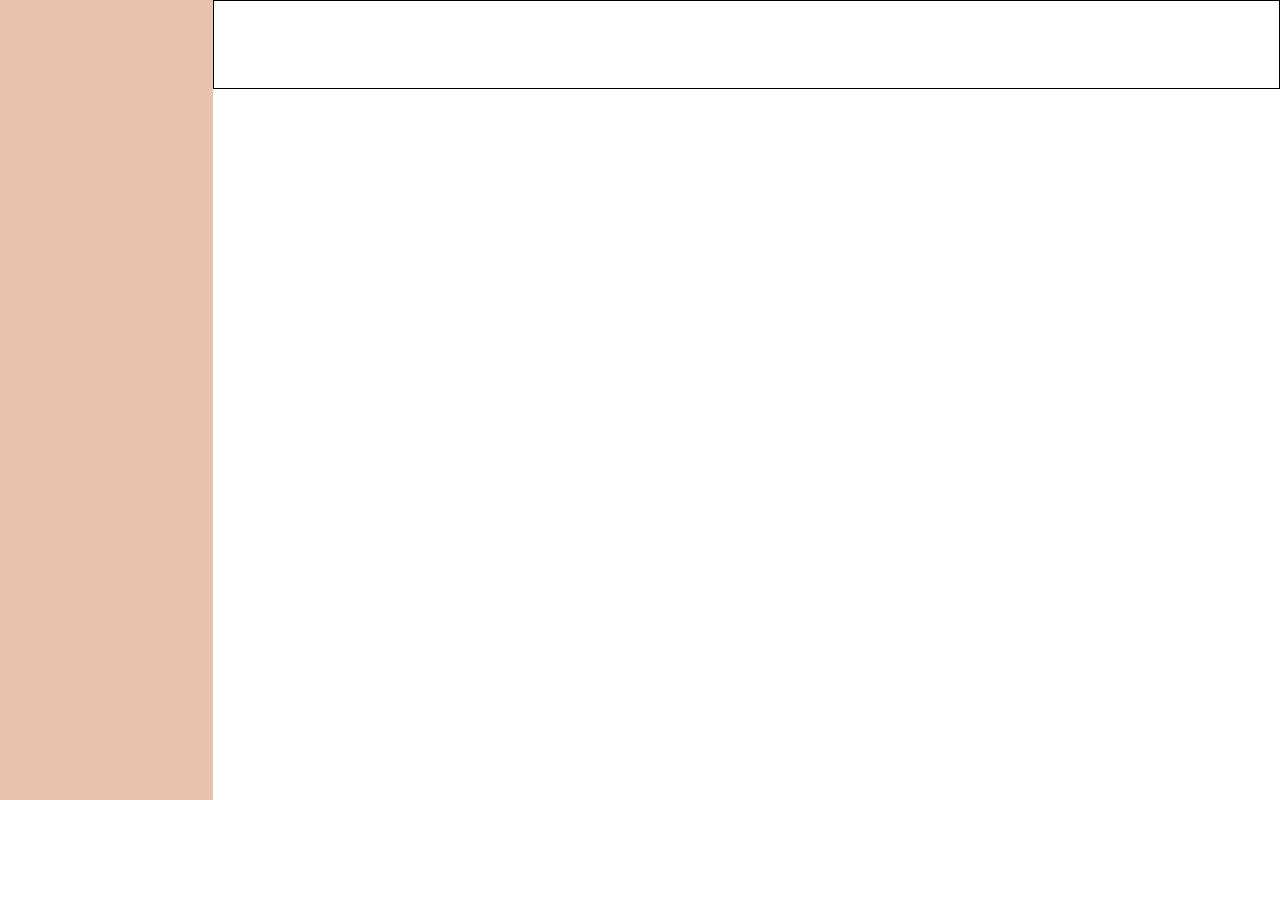
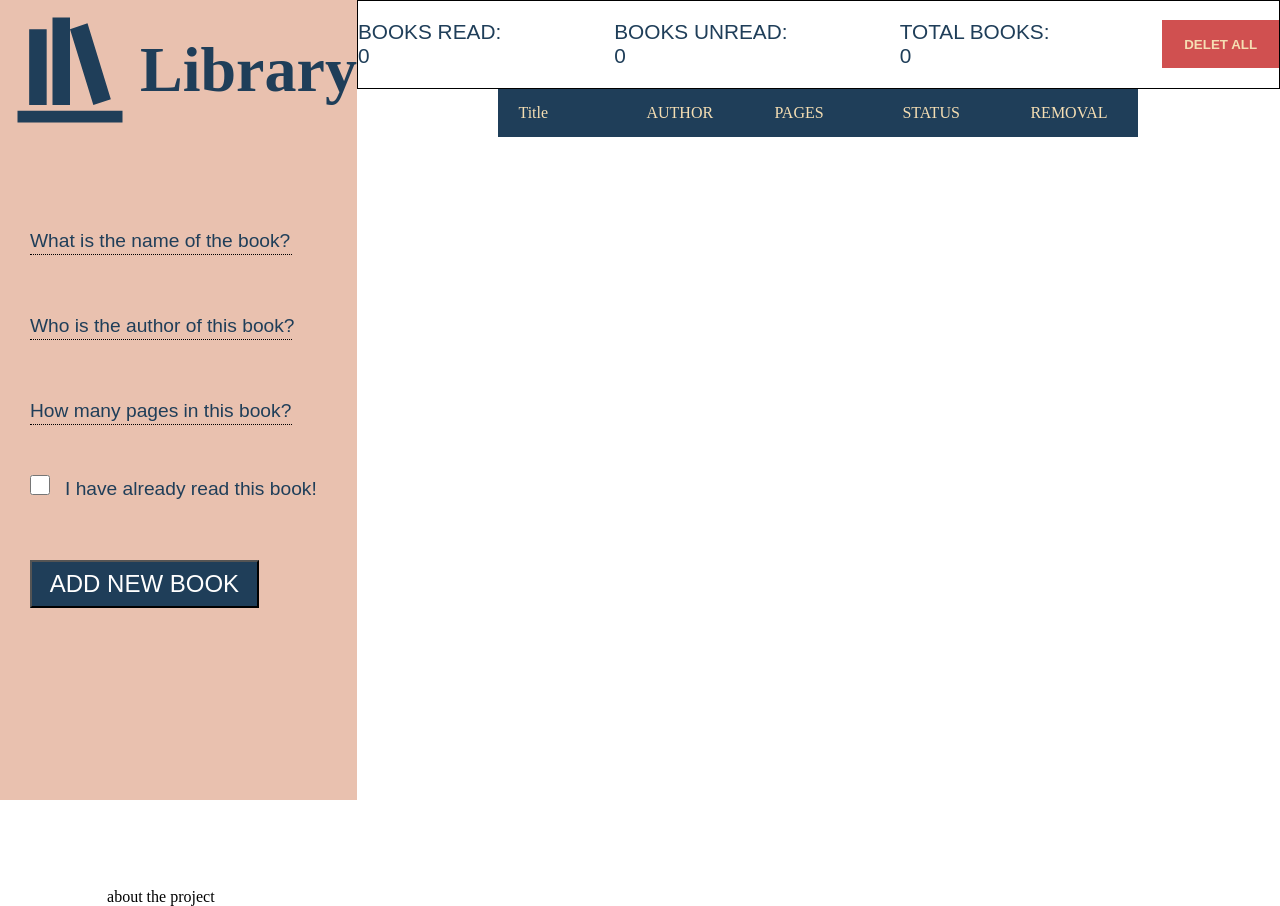
Before and after one commit to OXsatoshi/js-book-library, a plain HTML site: page index.html in a window 1280 px wide. Before the commit the page ends 800 px from the top, so only its background shows below. Drawn offline with Linux system fonts and the light colour scheme; a web font is replaced by a local one.

Commit message:
Add add new boock feature

```diff
--- a/index.html
+++ b/index.html
@@ -1,21 +1,61 @@
 <!DOCTYPE html>
 <html lang="en">
+
 <head>
     <meta charset="UTF-8">
     <meta name="viewport" content="width=device-width, initial-scale=1.0">
     <title>Book Library</title>
+    <link rel="preconnect" href="https://fonts.googleapis.com">
+<link rel="preconnect" href="https://fonts.gstatic.com" crossorigin>
+<link href="https://fonts.googleapis.com/css2?family=Marcellus+SC&display=swap" rel="stylesheet">
     <link rel="stylesheet" href="styles.css">
     <script src="script.js" defer></script>
 </head>
+
 <body>
     <header>
-
+        <div class="books-read"><span>BOOKS READ: </span><span>0</span></div>
+        <div class="books-unread"><span>BOOKS UNREAD: </span><span>0</span></div>
+        <div class="book-total"><span>TOTAL BOOKS: </span><span>0</span></div>
+         <button class="delete-all">DELET ALL</button>
     </header>
     <div class="side-bare">
-
+        <div class="logo">
+            <svg xmlns="http://www.w3.org/2000/svg" viewBox="0 0 24 24">
+                <title>bookshelf</title>
+                <path d="M9 3V18H12V3H9M12 5L16 18L19 17L15 4L12 5M5 5V18H8V5H5M3 19V21H21V19H3Z" />
+            </svg>
+            <h2>Library</h2>
+        </div>
+        <form >
+            <label for="book-name">What is the name of the book?</label>
+            <input id="book-name" name="book-name" type="text">
+            <label for="book-author">Who is the author of this book?</label>
+            <input id="book-author" name="book-author" type="text">
+            <label for="book-page-number">How many pages in this book?</label>
+            <input id="book-page-number" name="book-page-number" type="number">
+            <label for="is-book-readed" class="check-box-label"><input type="checkbox" name="is-book-readed" id="is-book-readed">I have already read this book!</label>
+            <button class="submit" type="submit">ADD NEW BOOK</button>
+        </form>
+        <div class="footer">about the project</div>
     </div>
     <main>
+        <table>
+            <thead>
+                <tr class="tr-style">
 
+                    <td>Title</td>
+                    <td>AUTHOR</td>
+                    <td>PAGES</td>
+                    <td>STATUS</td>
+                    <td>REMOVAL</td>
+                </tr>
+            </thead>
+            <tbody>
+
+            </tbody>
+        </table>
     </main>
 </body>
+
 </html>
--- a/script.js
+++ b/script.js
@@ -0,0 +1,70 @@
+const inputs = document.querySelectorAll("input");
+const myLibrary =[];
+function Book(title, author,page,statu){
+    this.title = title;
+    this.author = author;
+    this.statu = statu;
+    this.page = page;
+}
+function addBookToLibrary(book){
+ myLibrary.push(book);
+}
+function handleFocus(e){
+    console.log("ho");
+    e.target.previousElementSibling.classList.add("when-input-focused")
+}
+function handlerFocusOut(e){
+    if(!e.target.value){
+            e.target.previousElementSibling.classList.remove("when-input-focused");
+    }
+}
+function attachEventListnerToInputElement(){
+    for(let i = 0 ; i < inputs.length ;i++){
+        inputs[i].addEventListener("focus",handleFocus);
+        inputs[i].addEventListener("focusout",handlerFocusOut);
+    }
+
+}
+const tbody = document.querySelector("tbody");
+attachEventListnerToInputElement();
+const submitButton = document.querySelector(".submit");
+function renderLib(){
+    let trList = [];
+    for (let index = 0; index < myLibrary.length; index++) {
+        let tr = document.createElement("tr");
+
+        tr.style.display = 'flex';
+        tr.classList.add("tr-style");
+        Object.values(myLibrary[index]).forEach((e)=>{
+            let td = document.createElement("td");
+            td.textContent = e;
+            td.classList.add("td-style")
+            tr.appendChild(td);
+        })
+        let td = document.createElement("td");
+        let button = document.createElement("button");
+        button.textContent = 'delte';
+        button.style.backgroundColor = "red";
+        button.style.color ='white';
+        button.style.width = '100px';
+        button.style.height = '1.5rem'
+
+        td.appendChild(button);
+        td.classList.add("td-style");
+        tr.appendChild(td);
+        trList.push(tr);
+
+    }
+    trList.forEach((e)=>tbody.appendChild(e));
+
+}
+function handleSubmiting(e){
+    e.preventDefault();
+  let title = inputs.item(0).value;
+  let author = inputs.item(1).value;;
+  let page =   inputs.item(2).value;;
+  let statu =  inputs.item(3).checked;;
+  addBookToLibrary(new Book(title,author,page,statu));
+  renderLib();
+}
+submitButton.addEventListener("click",handleSubmiting);
--- a/styles.css
+++ b/styles.css
@@ -3,11 +3,15 @@
     padding: 0;
     box-sizing: border-box;
 }
+:root {
+    --main-color: #1f3e59; /* Define a variable */
+  }
 body {
     display: grid;
     height: 100vh;
-    grid-template-columns: 1fr 5fr;
+    grid-template-columns: 1fr 3fr;
     grid-template-rows: 1fr 8fr;
+
 }
 header {
     grid-column: 2 / 3;
@@ -23,3 +27,132 @@ header {
 .main{
     grid-column: 2/3;
 }
+svg {
+    fill: var(--main-color);
+    width: 140px;
+    height: 140px;
+}
+.logo h2{
+    font-family:"Marcellus SC", "Times New Roman", Georgia, Serif;
+    color: var(--main-color);
+    font-size: 4rem;
+}
+.logo {
+    display: flex;
+    align-items: center;
+    justify-content: flex-start;
+}
+form {
+    margin-top: 50px;
+    display: flex;
+    flex-direction: column;
+    gap: 20px;
+    padding-left: 30px;
+}
+input {
+    background-color: #e9c1af;
+    border: none;
+    border-bottom: 1px dotted black;
+    font-size: 1.2rem;
+}
+input:focus {
+    outline: none;
+}
+
+label:not(.check-box-label) {
+    font-family: sans-serif;
+    font-size: 1.2rem;
+    position: relative;
+    top: 40px;
+    transition: transform 0.5s ease;
+    color:#1f3e59
+
+}
+.when-input-focused {
+    transition: transform 0.5s ease;
+    transform: translate(-25px,-20px) scale(0.8);
+}
+.check-box-label{
+    font-family: sans-serif;
+    font-size: 1.2rem;
+    color:#1f3e59
+}
+input[type="checkbox"]{
+    margin-top: 30px;
+    margin-right: 15px;
+    width: 20px;
+    height: 20px;
+}
+input:not(#is-book-readed){
+    width: 80%;
+}
+.submit{
+    background-color:#1f3e59;
+    color: white;
+    font-family: sans-serif;
+    font-size: 1.5rem;
+    width: 70%;
+    height: 3rem;
+    margin-top: 40px;
+}
+.side-bare .footer {
+    position: relative;
+    top: 35%;
+    right: -30%;
+}
+header {
+    display: flex;
+    align-items: center;
+    justify-content: center;
+    gap: 100px;
+    color: #1f3e59;
+    font-size: 1.3rem;
+    font-family: sans-serif;
+}
+header button {
+    background-color: #D05050;
+    border: none;
+    color: wheat;
+    width: 120px;
+    height: 3rem;
+    font-weight: 600;
+}
+table {
+    border-collapse: collapse;
+}
+thead {
+    background-color: var(--main-color);
+    margin:0;
+    color: wheat;
+    height: 3rem;
+    width: 50%;
+
+}
+body > main > table > thead > tr {
+    height: 100%;
+}
+body > main > table > thead > tr > td {
+    width: 150px;
+   flex: 1;
+   padding-top:15px;
+   padding-left: 20px;
+}
+main {
+    display: flex;
+    justify-content: center;
+}
+tr.tr-style {
+  width: 50vw;
+  display: flex;
+
+  align-items: center;
+
+}
+.td-style {
+    flex: 1;
+    height: 3rem;
+    padding-top:15px;
+    padding-left: 20px;
+    font-family: sans-serif;
+    font-size: 1.2rem;
+}
```
